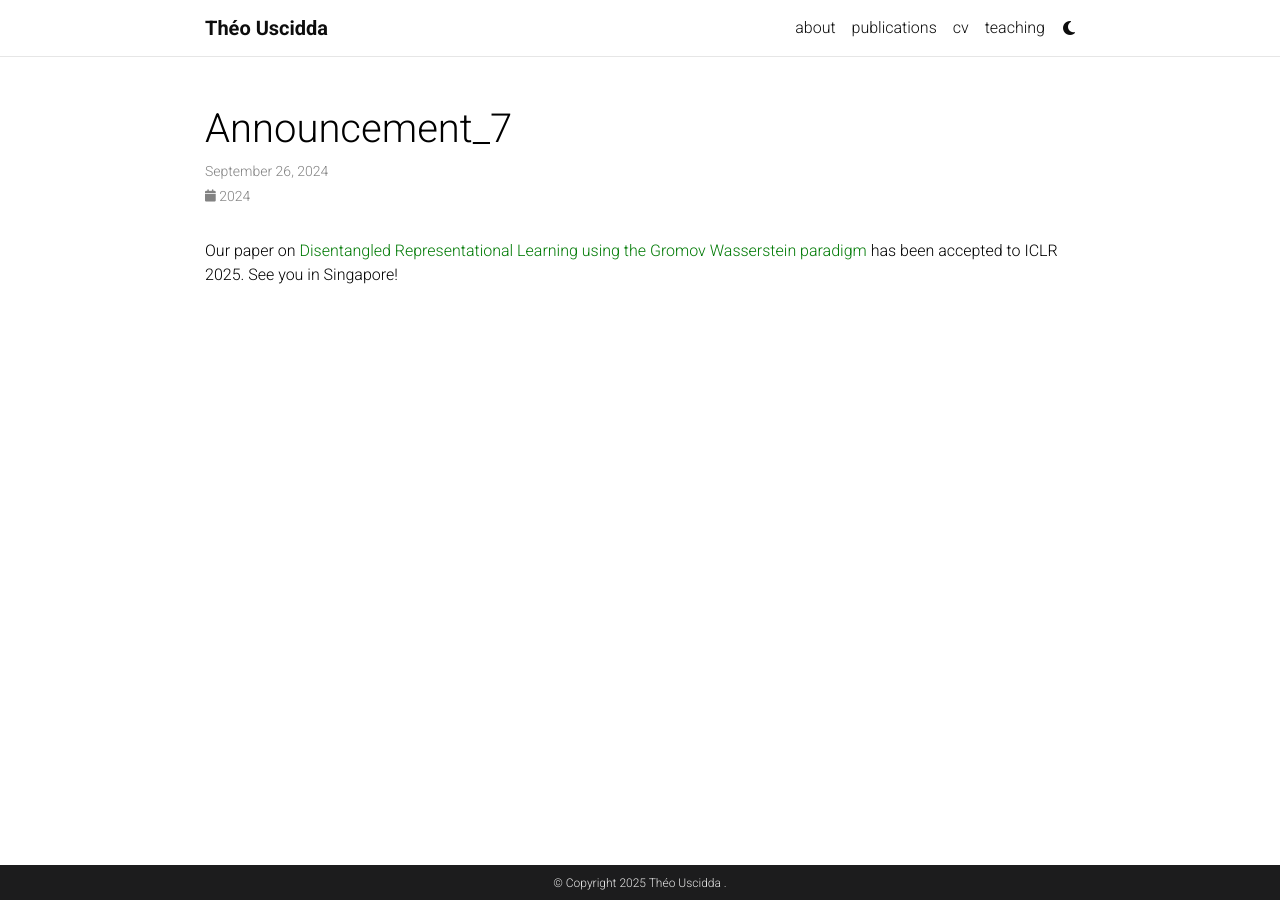
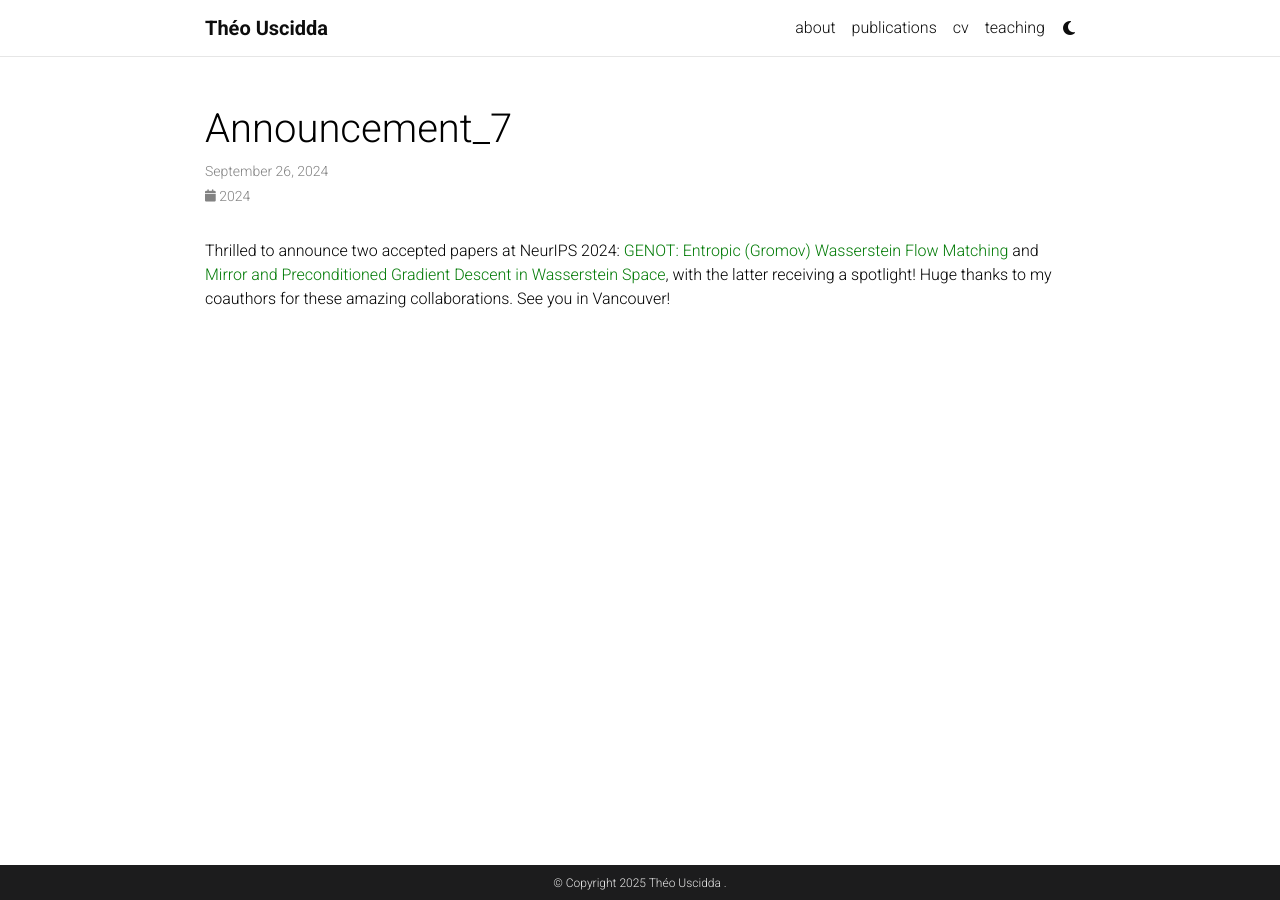
Before and after one commit to theouscidda6/theouscidda6.github.io, a Jekyll site: the page built from _news/announcement_7.md, in a window 1280 px wide. Built offline with Jekyll 4.4.1, drawn with Linux system fonts in a browser that asks for light colours; comment, search, counter and statistics services are not loaded; a style sheet for code colours, icons or effects is not loaded.

```diff
--- a/_news/announcement_7.md
+++ b/_news/announcement_7.md
@@ -5,4 +5,4 @@
 related_posts: false
 ---
 
-Our paper on [Disentangled Representational Learning using the Gromov Wasserstein paradigm](https://arxiv.org/abs/2407.07829) has been accepted to ICLR 2025. See you in Singapore!
+Thrilled to announce two accepted papers at NeurIPS 2024: [GENOT: Entropic (Gromov) Wasserstein Flow Matching](https://arxiv.org/abs/2407.07829) and [Mirror and Preconditioned Gradient Descent in Wasserstein Space](https://arxiv.org/pdf/2406.08938), with the latter receiving a spotlight! Huge thanks to my coauthors for these amazing collaborations. See you in Vancouver!
```
Also changed, not shown: _news/announcement_7 copy.md (deleted, +0 -8 lines), _news/announcement_8.md (added, +8 -0 lines).
